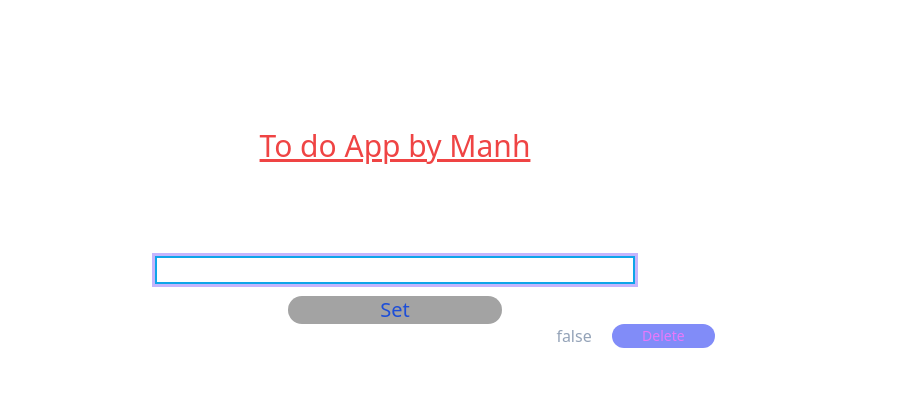
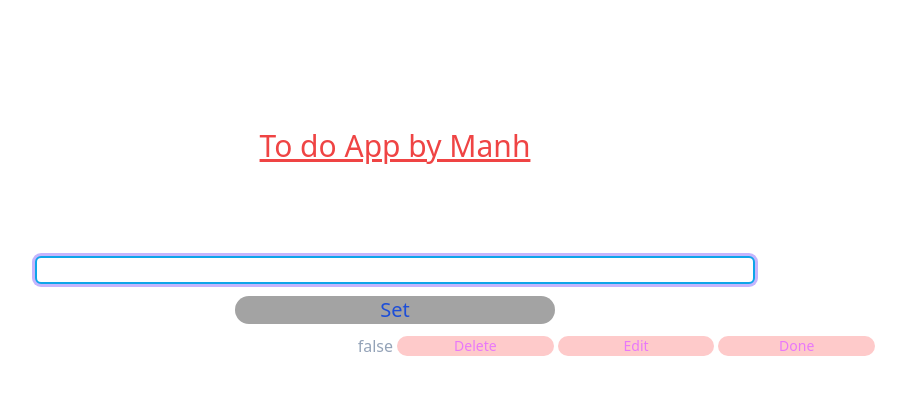
Before and after one commit to camellia-1H/todolist-ts-tw, a React (Vite) app: page / in a window 1280 px wide. Both pictures are taken after a click on the button "Set". Shown: the top 394 px of the page, without its empty margins (245-1151 px from the left). Built offline with nearby package versions, Linux system fonts and the light colour scheme.

Commit message:
oke done, edit, del

```diff
--- a/src/App.tsx
+++ b/src/App.tsx
@@ -1,7 +1,7 @@
 import { useState } from "react";
-import "./index.css";
-import InputFeild from "./Input";
+import InputFeild from "./components/Input";
 import { Todo } from "./models/Todo";
+import SingleTodo from "./components/Singletodo";
 
 function App() {
 	const [todo, setTodo] = useState<string>("");
@@ -10,7 +10,7 @@ function App() {
 	const handleSet = (): void => {
 		setList([
 			...list,
-			{ id: Math.floor(Math.random() * 10 + 1), todo: todo, isDone: false },
+			{ id: Math.floor(Math.random() * 100 + 1), todo: todo, isDone: false },
 		]);
 		setTodo("");
 	};
@@ -18,26 +18,21 @@ function App() {
 
 	return (
 		<div className="flex justify-center my-12">
-			<div className="flex flex-col w-2/4 items-center">
+			<div className="flex flex-col w-3/4 items-center">
 				<h1 className="text-3xl underline text-red-500 py-20">
 					To do App by Manh
 				</h1>
 				<InputFeild todo={todo} setTodo={setTodo} handleSet={handleSet} />
 
-				<ul className="w-full marker:text-sky-400 list-disc pl-5 space-y-3 text-slate-400">
-					{list.map(value => {
-						return (
-							<li key={value.id} className="flex justify-between">
-								<h1 className="text-amber-700 flex-1 font-bold">
-									{value.todo}
-								</h1>
-								<span>{String(value.isDone)}</span>{" "}
-								<button className="ml-5 w-1/6 text-sm text-fuchsia-400 bg-indigo-400 rounded-full hover:bg-neutral-500 hover:text-red-400">
-									Delete
-								</button>
-							</li>
-						);
-					})}
+				<ul className="w-full  marker:text-sky-400 list-disc pl-5 space-y-3 text-slate-400">
+					{list.map(todo => (
+						<SingleTodo
+							key={todo.id}
+							todo={todo}
+							list={list}
+							setList={setList}
+						/>
+					))}
 				</ul>
 			</div>
 		</div>
--- a/src/Input.tsx
+++ b/src/components/Input.tsx
@@ -1,5 +1,4 @@
 import { useRef } from "react";
-import "./index.css";
 
 interface Props {
 	todo: string;
@@ -16,7 +15,7 @@ const InputFeild = ({ todo, setTodo, handleSet }: Props) => {
 				type="input"
 				value={todo}
 				onChange={e => setTodo(e.target.value)}
-				className="w-9/12 my-3 border-2 border-sky-500 focus:outline-none focus:ring focus:ring-violet-300"
+				className="w-9/12 my-3 rounded-md border-2 border-sky-500 focus:outline-none focus:ring focus:ring-violet-300"
 			/>
 			<button
 				type="submit"
--- /dev/null
+++ b/src/components/SingleTodo.tsx
@@ -0,0 +1,88 @@
+import { useState } from "react";
+import { Todo } from "../models/Todo";
+
+type Props = {
+	todo: Todo;
+	list: Todo[];
+	setList: React.Dispatch<React.SetStateAction<Todo[]>>;
+};
+
+const SingleTodo = ({ todo, list, setList }: Props) => {
+	const [todoEdit, setTodoEdit] = useState<string>(todo.todo);
+	const [isEdit, setEdit] = useState<boolean>(false);
+
+	const handleDone = (id: number) => {
+		setList(
+			list.map(todo =>
+				todo.id === id ? { ...todo, isDone: !todo.isDone } : todo,
+			),
+		);
+	};
+
+	const handleDelete = (id: number) => {
+		setList(list.filter(todo => todo.id !== id));
+	};
+
+	const handleEdit = (id: number) => {
+		setList(
+			list.map(todo => (todo.id === id ? { ...todo, todo: todoEdit } : todo)),
+		);
+
+		setEdit(false);
+	};
+
+	return (
+		<li className="h-7 flex justify-between items-center mt-2">
+			{isEdit ? (
+				<div className="flex-1">
+					<input
+						type="text"
+						value={todoEdit}
+						onChange={e => setTodoEdit(e.target.value)}
+						className="mr-4 border-2 rounded-md border-cyan-300"
+					/>
+					<button
+						className="w-3 h-5 bg-slate-600 text-black"
+						onClick={() => handleEdit(todo.id)}
+					>
+						oke
+					</button>
+				</div>
+			) : (
+				<>
+					{todo.isDone ? (
+						<s className="text-amber-700 flex-1 font-bold">{todo.todo}</s>
+					) : (
+						<h1 className="text-amber-700 flex-1 font-bold">{todo.todo}</h1>
+					)}
+				</>
+			)}
+
+			<span>{String(todo.isDone)}</span>
+			<button
+				onClick={() => handleDelete(todo.id)}
+				className="ml-1 w-1/6 text-sm text-fuchsia-400 bg-red-200 rounded-full hover:bg-neutral-500 hover:text-red-400"
+			>
+				Delete
+			</button>
+			<button
+				onClick={() => {
+					if (!isEdit) {
+						setEdit(!isEdit);
+					} else setEdit(false);
+				}}
+				className="ml-1 w-1/6 text-sm text-fuchsia-400 bg-red-200 rounded-full hover:bg-neutral-500 hover:text-red-400"
+			>
+				Edit
+			</button>
+			<button
+				onClick={() => handleDone(todo.id)}
+				className="ml-1 w-1/6 text-sm text-fuchsia-400 bg-red-200 rounded-full hover:bg-neutral-500 hover:text-red-400"
+			>
+				Done
+			</button>
+		</li>
+	);
+};
+
+export default SingleTodo;
```
Also changed, not shown: src/main.tsx (+9 -8 lines).
